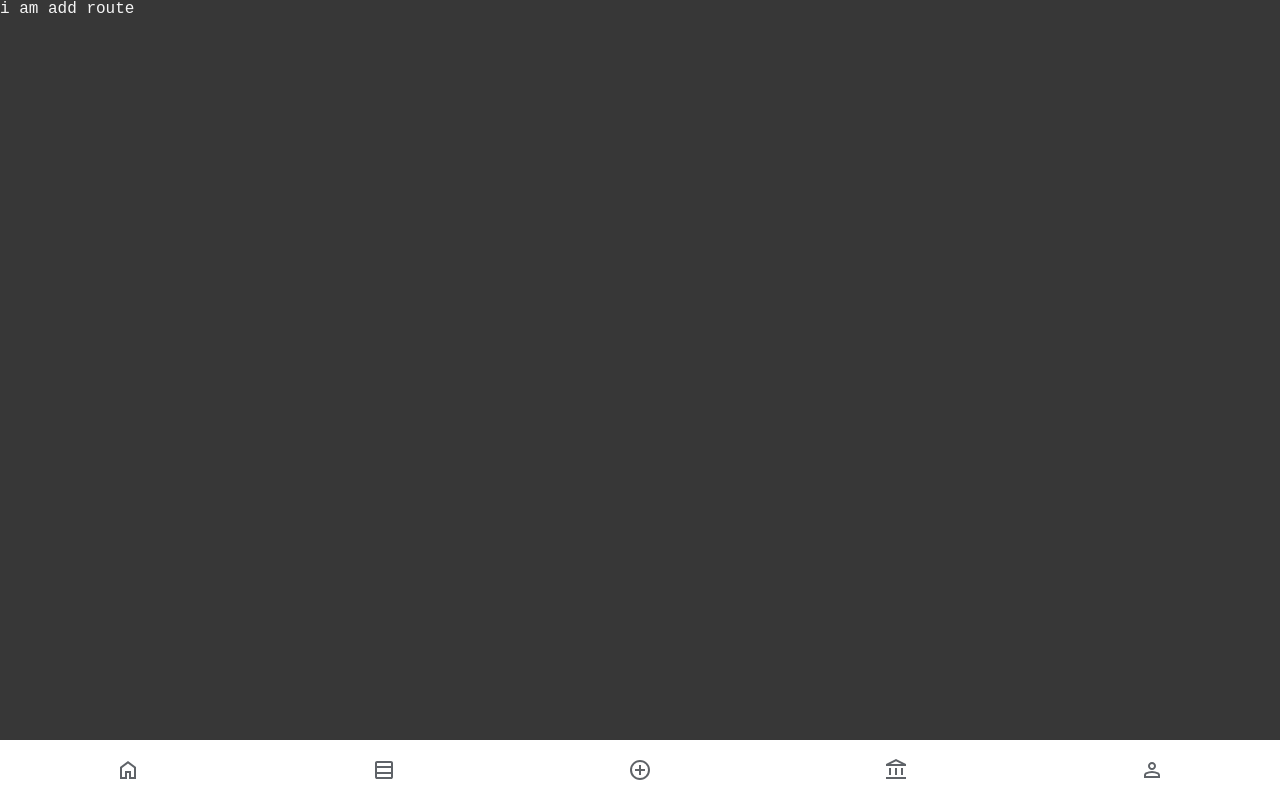
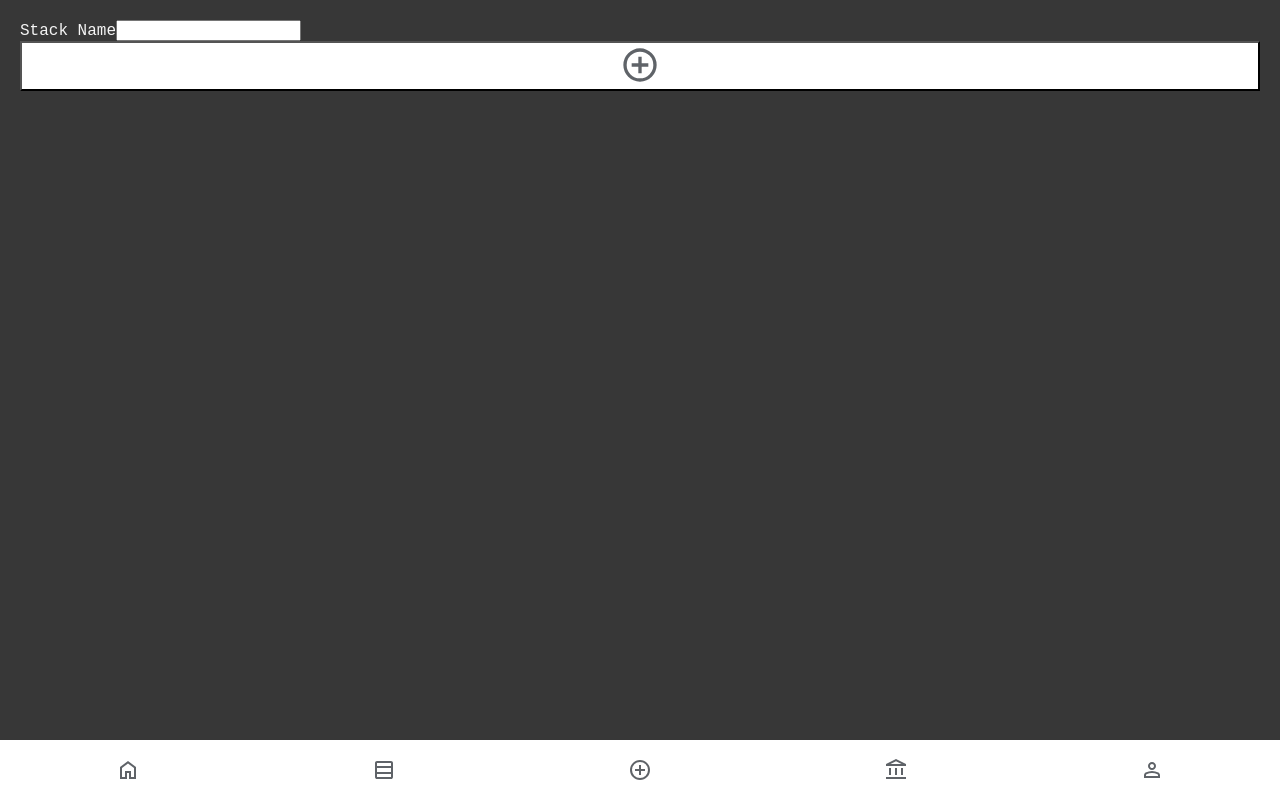
Before and after one commit to TaylerWaddle/HabitStack-react, a React (Vite) app in the folder HabitStack-react/: page /add-stack in a window 1280 px wide. Built offline with nearby package versions, Linux system fonts and the light colour scheme.

Commit message:
Added addRoute

```diff
--- a/HabitStack-react/src/routes/add/add.component.jsx
+++ b/HabitStack-react/src/routes/add/add.component.jsx
@@ -1,5 +1,34 @@
+import { useState } from "react";
+
+import "./add.styles.scss";
+
 const AddRoute = () => {
-  return <div className="add-container">i am add route</div>;
+  const [numberOfHabits, setNumberOfHabits] = useState(0);
+
+  const handleClick = () => {
+    setNumberOfHabits(numberOfHabits + 1);
+  };
+  return (
+    <div className="add-container">
+      <form>
+        <div>
+          <label>Stack Name</label>
+          <input type="text" />
+        </div>
+        <button type="button" onClick={handleClick}>
+          <svg
+            xmlns="http://www.w3.org/2000/svg"
+            height="40px"
+            viewBox="0 -960 960 960"
+            width="40px"
+            fill="#5f6368"
+          >
+            <path d="M440-280h80v-160h160v-80H520v-160h-80v160H280v80h160v160Zm40 200q-83 0-156-31.5T197-197q-54-54-85.5-127T80-480q0-83 31.5-156T197-763q54-54 127-85.5T480-880q83 0 156 31.5T763-763q54 54 85.5 127T880-480q0 83-31.5 156T763-197q-54 54-127 85.5T480-80Zm0-80q134 0 227-93t93-227q0-134-93-227t-227-93q-134 0-227 93t-93 227q0 134 93 227t227 93Zm0-320Z" />
+          </svg>
+        </button>
+      </form>
+    </div>
+  );
 };
 
 export default AddRoute;
--- a/HabitStack-react/src/routes/add/add.styles.scss
+++ b/HabitStack-react/src/routes/add/add.styles.scss
@@ -0,0 +1,9 @@
+.add-container {
+  margin: 20px;
+}
+
+button {
+  width: 100%;
+  height: 50px;
+  background-color: white;
+}
```
